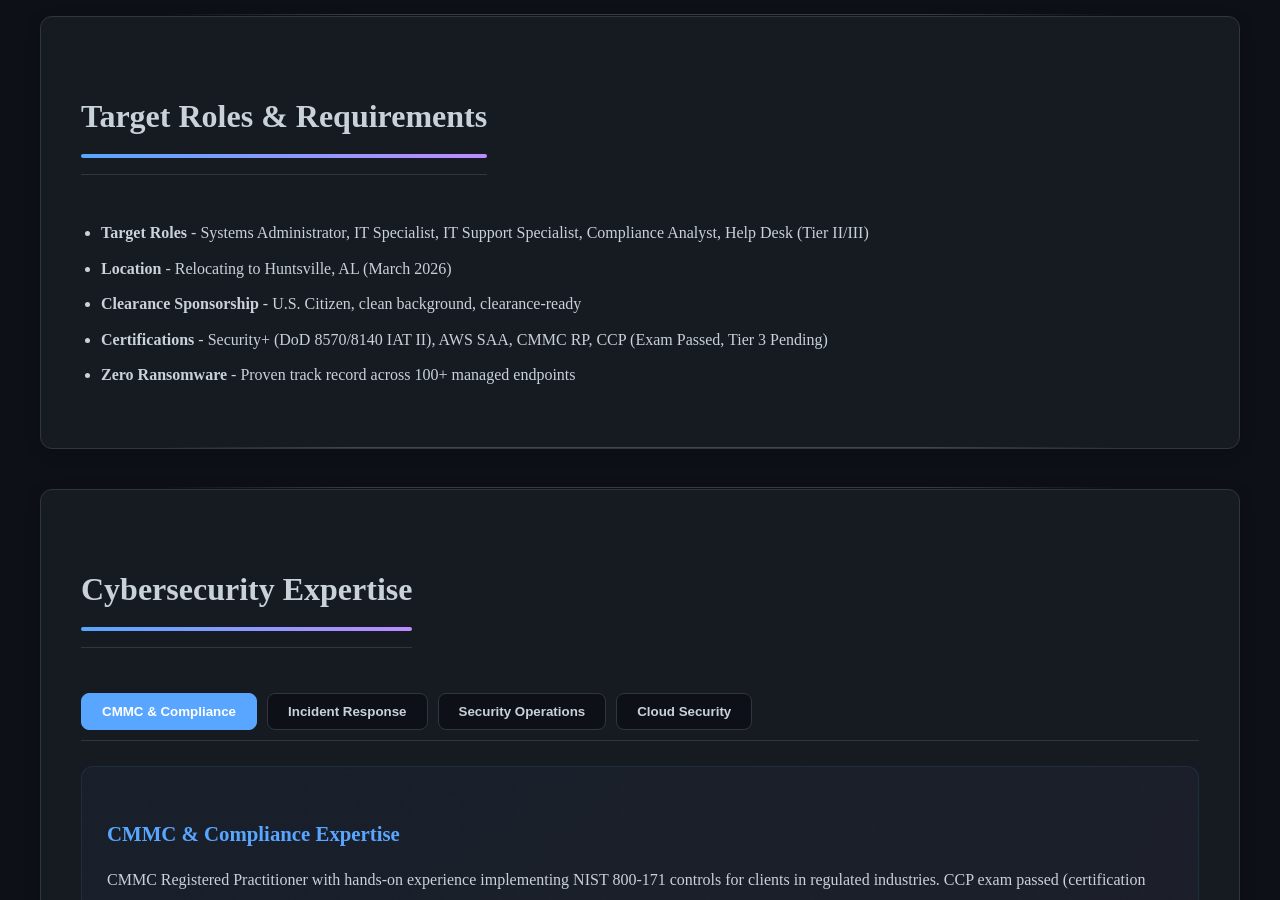
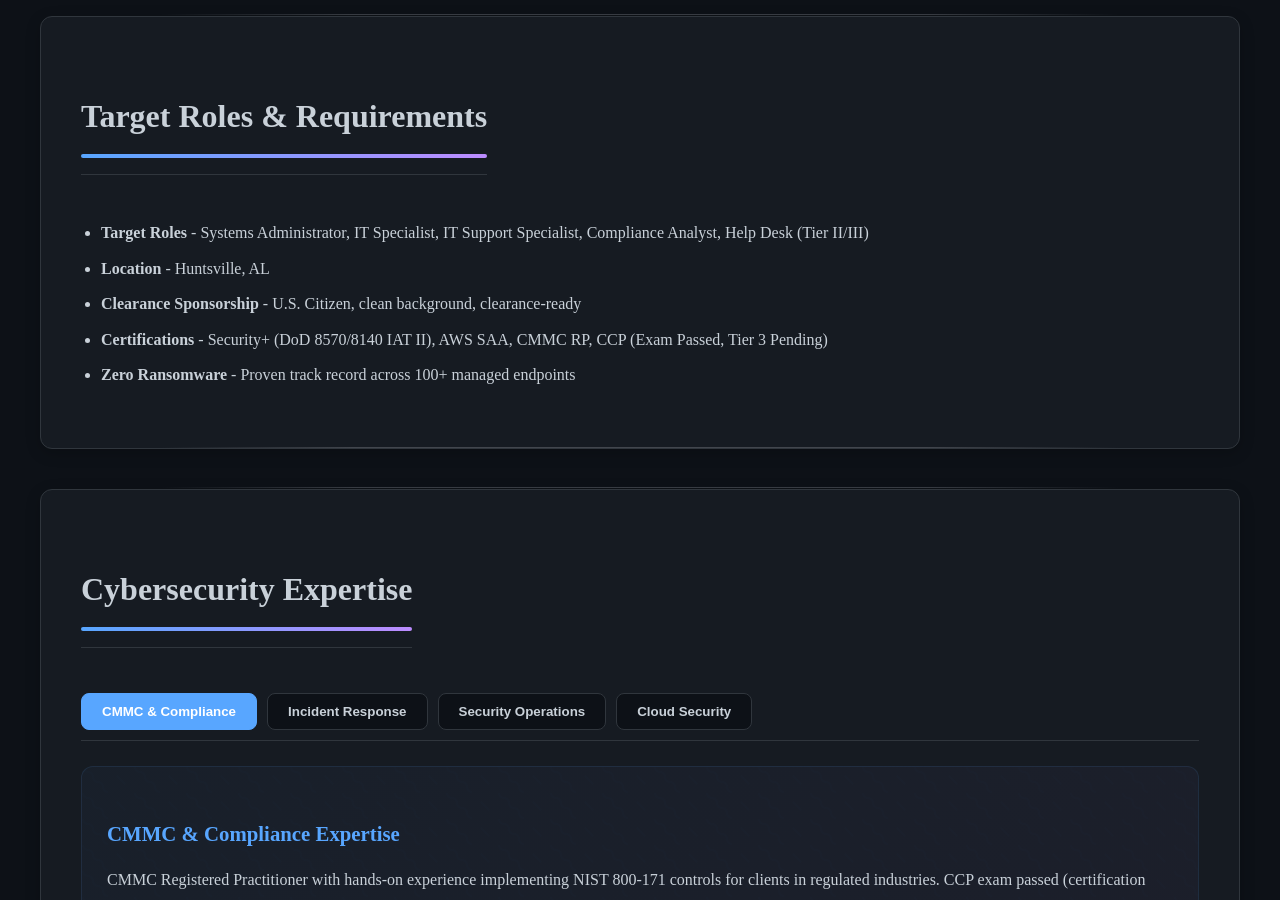
Before and after one commit to joshuamichaelhall/joshuamichaelhall.github.io, a Jekyll site: the page built from pages/contact.md, in a window 1280 px wide and 900 px high, scrolled down 781 px. Built offline with Jekyll 4.4.1, drawn with Linux system fonts in a browser that asks for light colours; nearby versions of some CDN libraries.

Commit message:
Update location to reflect completed Huntsville move
Co-Authored-By: Claude Opus 4.6 <noreply@anthropic.com>

```diff
--- a/_data/skills.yml
+++ b/_data/skills.yml
@@ -97,7 +97,7 @@ categories:
         description: "U.S. Citizen, clean background, Tier 3 investigation in progress"
       - name: "Location Flexibility"
         level: 100
-        description: "Huntsville, AL (Relocating March 2026)"
+        description: "Huntsville, AL"
       - name: "Zero Ransomware Track Record"
         level: 100
         description: "Zero ransomware losses across 30+ clients and 100+ endpoints over 2+ years"
--- a/pages/contact.md
+++ b/pages/contact.md
@@ -26,7 +26,7 @@ permalink: /contact/
 
   <ul class="interests-list">
     <li><strong>Target Roles</strong> - Systems Administrator, IT Specialist, IT Support Specialist, Compliance Analyst, Help Desk (Tier II/III)</li>
-    <li><strong>Location</strong> - Relocating to Huntsville, AL (March 2026)</li>
+    <li><strong>Location</strong> - Huntsville, AL</li>
     <li><strong>Clearance Sponsorship</strong> - U.S. Citizen, clean background, clearance-ready</li>
     <li><strong>Certifications</strong> - Security+ (DoD 8570/8140 IAT II), AWS SAA, CMMC RP, CCP (Exam Passed, Tier 3 Pending)</li>
     <li><strong>Zero Ransomware</strong> - Proven track record across 100+ managed endpoints</li>
```
Also changed, not shown: pages/about.md (+1 -1 lines).
